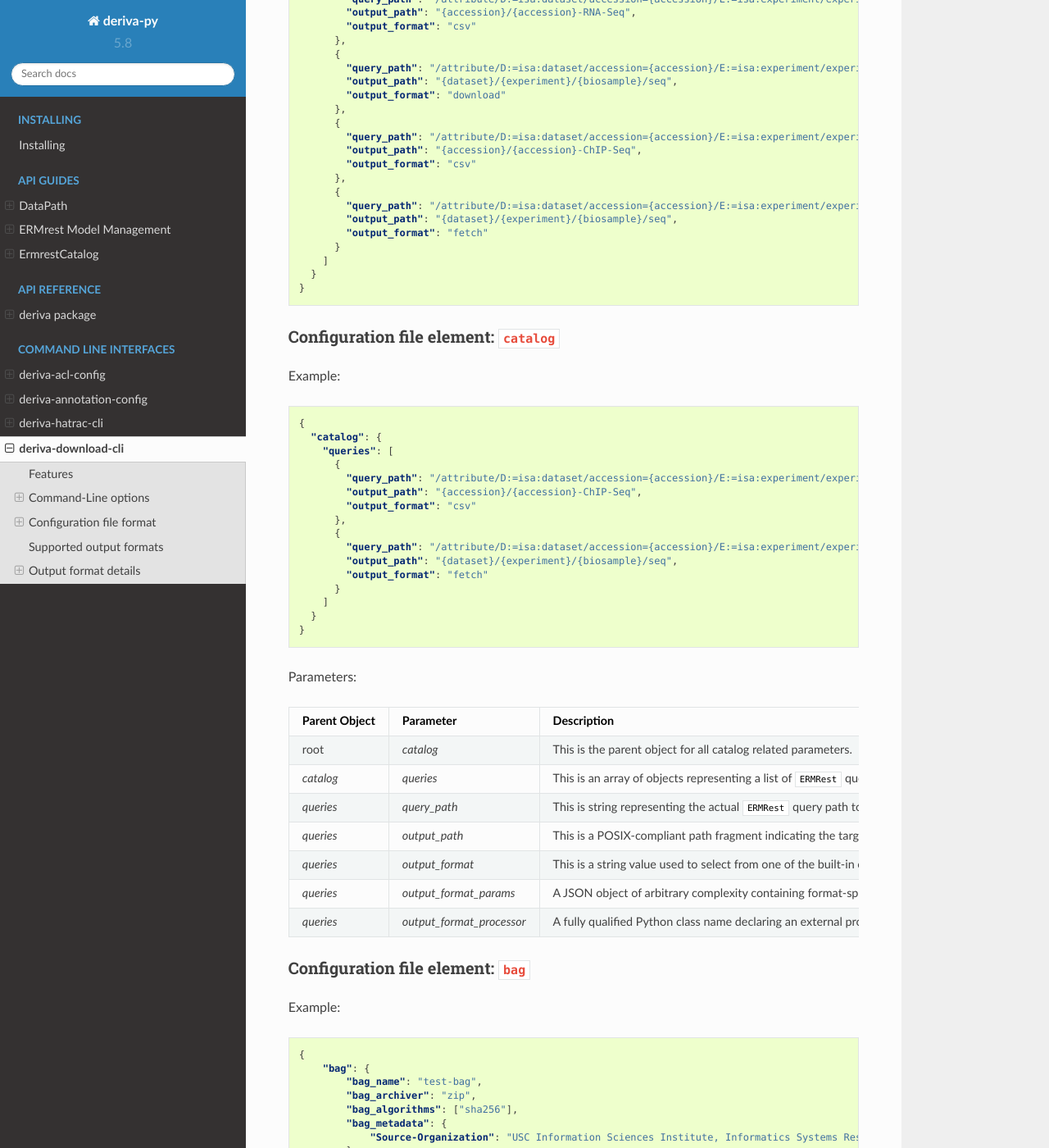
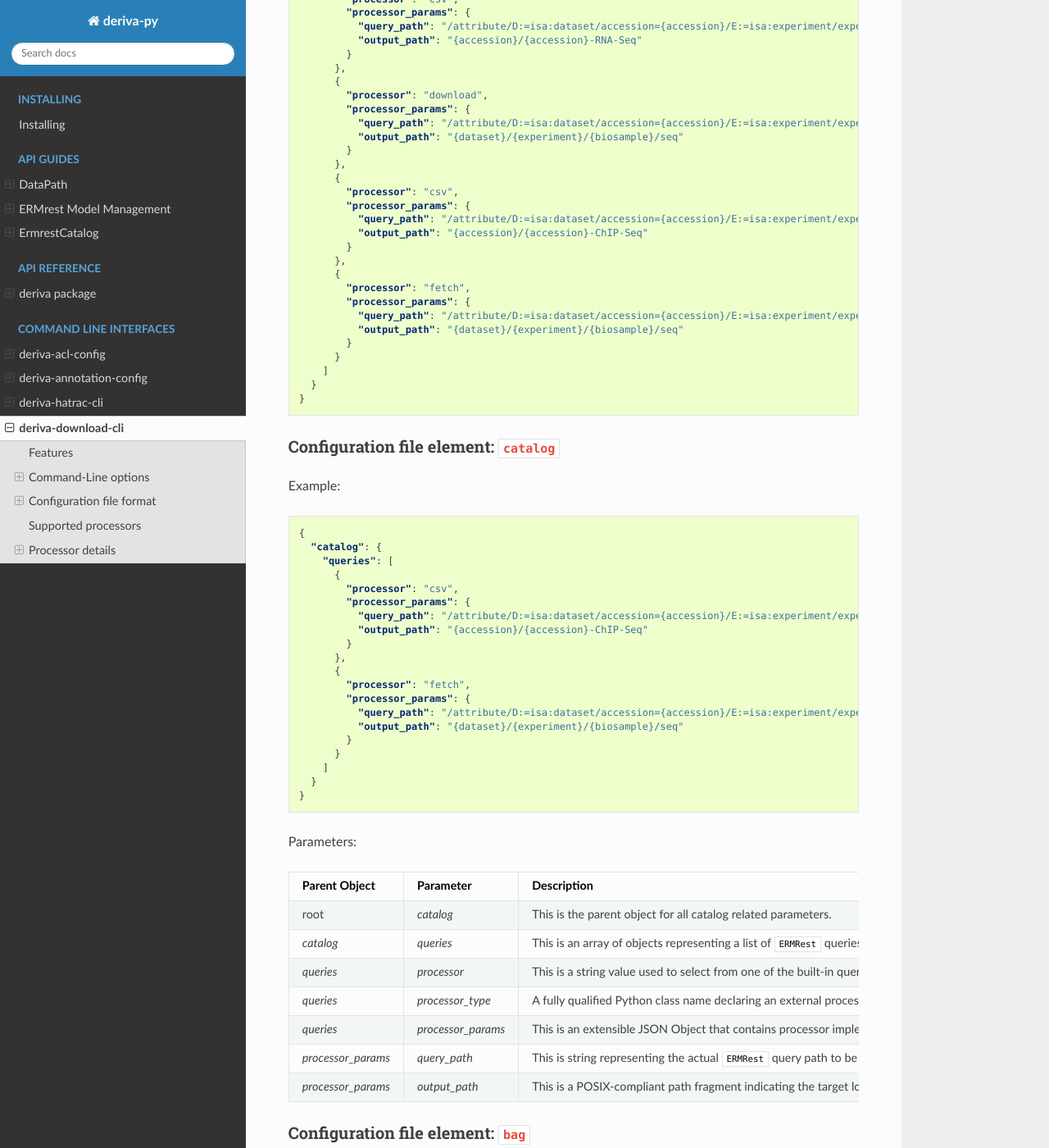
Before and after one commit to informatics-isi-edu/deriva-py, a Sphinx documentation site: the page built from docs/cli/deriva-download-cli.md, in a window 1280 px wide and 1400 px high, scrolled down 2743 px. Shown: the whole window at 82% size. Built offline with Sphinx 7.4.7 and the Read the Docs theme 2.0.0, drawn with Linux system fonts in a browser that asks for light colours; pages that are not in the unit, such as notebooks, are missing from menus; some of the changed text lies outside the part shown.

Commit message:
Update documentation.

````diff
--- a/docs/cli/deriva-download-cli.md
+++ b/docs/cli/deriva-download-cli.md
@@ -106,24 +106,32 @@ Example configuration file:
   "catalog": {
     "queries": [
       {
-        "query_path": "/attribute/D:=isa:dataset/accession={accession}/E:=isa:experiment/experiment_type:=isa:experiment_type/term=RNA%20expression%20%28RNA-seq%29/$E/STRAND:=vocabulary:strandedness/$E/R:=isa:replicate/SAMPLE:=isa:biosample/SPEC:=vocabulary:species/$R/SEQ:=isa:sequencing_data/PAIRED:=vocabulary:paired_end_or_single_read/$SEQ/file_format:=vocabulary:file_format/term=FastQ/$SEQ/dataset:=D:accession,experiment:=E:RID,biosample:=SAMPLE:RID,replicate:=R:RID,bioreplicate_num:=R:bioreplicate_number,techreplicate_num:=R:technical_replicate_number,species:=SPEC:term,paired:=PAIRED:term,stranded:=STRAND:term,read:=SEQ:read,file:=SEQ:RID,filename:=SEQ:filename,url:=SEQ:url",
-        "output_path": "{accession}/{accession}-RNA-Seq",
-        "output_format": "csv"
+        "processor": "csv",
+        "processor_params": {
+          "query_path": "/attribute/D:=isa:dataset/accession={accession}/E:=isa:experiment/experiment_type:=isa:experiment_type/term=RNA%20expression%20%28RNA-seq%29/$E/STRAND:=vocabulary:strandedness/$E/R:=isa:replicate/SAMPLE:=isa:biosample/SPEC:=vocabulary:species/$R/SEQ:=isa:sequencing_data/PAIRED:=vocabulary:paired_end_or_single_read/$SEQ/file_format:=vocabulary:file_format/term=FastQ/$SEQ/dataset:=D:accession,experiment:=E:RID,biosample:=SAMPLE:RID,replicate:=R:RID,bioreplicate_num:=R:bioreplicate_number,techreplicate_num:=R:technical_replicate_number,species:=SPEC:term,paired:=PAIRED:term,stranded:=STRAND:term,read:=SEQ:read,file:=SEQ:RID,filename:=SEQ:filename,url:=SEQ:url",
+          "output_path": "{accession}/{accession}-RNA-Seq"
+        }
       },
       {
-        "query_path": "/attribute/D:=isa:dataset/accession={accession}/E:=isa:experiment/experiment_type:=isa:experiment_type/term=RNA%20expression%20%28RNA-seq%29/$E/STRAND:=vocabulary:strandedness/$E/R:=isa:replicate/SAMPLE:=isa:biosample/SPEC:=vocabulary:species/$R/SEQ:=isa:sequencing_data/PAIRED:=vocabulary:paired_end_or_single_read/$SEQ/file_format:=vocabulary:file_format/term=FastQ/$SEQ/dataset:=D:RID,experiment:=E:RID,biosample:=SAMPLE:RID,file:=SEQ:RID,filename:=SEQ:filename,size:=SEQ:byte_count,md5:=SEQ:md5,url:=SEQ:url",
-        "output_path": "{dataset}/{experiment}/{biosample}/seq",
-        "output_format": "download"
+        "processor": "download",
+        "processor_params": {
+          "query_path": "/attribute/D:=isa:dataset/accession={accession}/E:=isa:experiment/experiment_type:=isa:experiment_type/term=RNA%20expression%20%28RNA-seq%29/$E/STRAND:=vocabulary:strandedness/$E/R:=isa:replicate/SAMPLE:=isa:biosample/SPEC:=vocabulary:species/$R/SEQ:=isa:sequencing_data/PAIRED:=vocabulary:paired_end_or_single_read/$SEQ/file_format:=vocabulary:file_format/term=FastQ/$SEQ/dataset:=D:RID,experiment:=E:RID,biosample:=SAMPLE:RID,file:=SEQ:RID,filename:=SEQ:filename,size:=SEQ:byte_count,md5:=SEQ:md5,url:=SEQ:url",
+          "output_path": "{dataset}/{experiment}/{biosample}/seq"
+        }
       },
       {
-        "query_path": "/attribute/D:=isa:dataset/accession={accession}/E:=isa:experiment/experiment_type:=isa:experiment_type/term=Chip-seq/$E/TARGET:=vocabulary:target_of_assay/$E/R:=isa:replicate/SAMPLE:=isa:biosample/SPEC:=vocabulary:species/$R/SEQ:=isa:sequencing_data/PAIRED:=vocabulary:paired_end_or_single_read/$SEQ/file_format:=vocabulary:file_format/term=FastQ/$SEQ/dataset:=D:accession,experiment:=E:RID,control:=E:control_assay,biosample:=SAMPLE:RID,replicate:=R:RID,bioreplicate_num:=R:bioreplicate_number,technical_replicate_num:=R:technical_replicate_number,species:=SPEC:term,target:=TARGET:term,paired:=PAIRED:term,read:=SEQ:read,file:=SEQ:RID,filename:=SEQ:filename,url:=SEQ:url",
-        "output_path": "{accession}/{accession}-ChIP-Seq",
-        "output_format": "csv"
+        "processor": "csv",
+        "processor_params": {
+          "query_path": "/attribute/D:=isa:dataset/accession={accession}/E:=isa:experiment/experiment_type:=isa:experiment_type/term=Chip-seq/$E/TARGET:=vocabulary:target_of_assay/$E/R:=isa:replicate/SAMPLE:=isa:biosample/SPEC:=vocabulary:species/$R/SEQ:=isa:sequencing_data/PAIRED:=vocabulary:paired_end_or_single_read/$SEQ/file_format:=vocabulary:file_format/term=FastQ/$SEQ/dataset:=D:accession,experiment:=E:RID,control:=E:control_assay,biosample:=SAMPLE:RID,replicate:=R:RID,bioreplicate_num:=R:bioreplicate_number,technical_replicate_num:=R:technical_replicate_number,species:=SPEC:term,target:=TARGET:term,paired:=PAIRED:term,read:=SEQ:read,file:=SEQ:RID,filename:=SEQ:filename,url:=SEQ:url",
+          "output_path": "{accession}/{accession}-ChIP-Seq"
+        }
       },
       {
-        "query_path": "/attribute/D:=isa:dataset/accession={accession}/E:=isa:experiment/experiment_type:=isa:experiment_type/term=Chip-seq/$E/TARGET:=vocabulary:target_of_assay/$E/R:=isa:replicate/SAMPLE:=isa:biosample/SPEC:=vocabulary:species/$R/SEQ:=isa:sequencing_data/PAIRED:=vocabulary:paired_end_or_single_read/$SEQ/file_format:=vocabulary:file_format/term=FastQ/$SEQ/dataset:=D:accession,experiment:=E:RID,biosample:=SAMPLE:RID,technical_replicate_num:=R:technical_replicate_number,file:=SEQ:RID,filename:=SEQ:filename,size:=SEQ:byte_count,md5:=SEQ:md5,url:=SEQ:url",
-        "output_path": "{dataset}/{experiment}/{biosample}/seq",
-        "output_format": "fetch"
+        "processor": "fetch",
+        "processor_params": {
+          "query_path": "/attribute/D:=isa:dataset/accession={accession}/E:=isa:experiment/experiment_type:=isa:experiment_type/term=Chip-seq/$E/TARGET:=vocabulary:target_of_assay/$E/R:=isa:replicate/SAMPLE:=isa:biosample/SPEC:=vocabulary:species/$R/SEQ:=isa:sequencing_data/PAIRED:=vocabulary:paired_end_or_single_read/$SEQ/file_format:=vocabulary:file_format/term=FastQ/$SEQ/dataset:=D:accession,experiment:=E:RID,biosample:=SAMPLE:RID,technical_replicate_num:=R:technical_replicate_number,file:=SEQ:RID,filename:=SEQ:filename,size:=SEQ:byte_count,md5:=SEQ:md5,url:=SEQ:url",
+          "output_path": "{dataset}/{experiment}/{biosample}/seq"
+        }
       }
     ]
   }
@@ -138,14 +146,18 @@ Example:
   "catalog": {
     "queries": [
       {
-        "query_path": "/attribute/D:=isa:dataset/accession={accession}/E:=isa:experiment/experiment_type:=isa:experiment_type/term=Chip-seq/$E/TARGET:=vocabulary:target_of_assay/$E/R:=isa:replicate/SAMPLE:=isa:biosample/SPEC:=vocabulary:species/$R/SEQ:=isa:sequencing_data/PAIRED:=vocabulary:paired_end_or_single_read/$SEQ/file_format:=vocabulary:file_format/term=FastQ/$SEQ/dataset:=D:accession,experiment:=E:RID,control:=E:control_assay,biosample:=SAMPLE:RID,replicate:=R:RID,bioreplicate_num:=R:bioreplicate_number,technical_replicate_num:=R:technical_replicate_number,species:=SPEC:term,target:=TARGET:term,paired:=PAIRED:term,read:=SEQ:read,file:=SEQ:RID,filename:=SEQ:filename,url:=SEQ:url",
-        "output_path": "{accession}/{accession}-ChIP-Seq",
-        "output_format": "csv"
+        "processor": "csv",
+        "processor_params": {
+          "query_path": "/attribute/D:=isa:dataset/accession={accession}/E:=isa:experiment/experiment_type:=isa:experiment_type/term=Chip-seq/$E/TARGET:=vocabulary:target_of_assay/$E/R:=isa:replicate/SAMPLE:=isa:biosample/SPEC:=vocabulary:species/$R/SEQ:=isa:sequencing_data/PAIRED:=vocabulary:paired_end_or_single_read/$SEQ/file_format:=vocabulary:file_format/term=FastQ/$SEQ/dataset:=D:accession,experiment:=E:RID,control:=E:control_assay,biosample:=SAMPLE:RID,replicate:=R:RID,bioreplicate_num:=R:bioreplicate_number,technical_replicate_num:=R:technical_replicate_number,species:=SPEC:term,target:=TARGET:term,paired:=PAIRED:term,read:=SEQ:read,file:=SEQ:RID,filename:=SEQ:filename,url:=SEQ:url",
+          "output_path": "{accession}/{accession}-ChIP-Seq"
+        }
       },
       {
-        "query_path": "/attribute/D:=isa:dataset/accession={accession}/E:=isa:experiment/experiment_type:=isa:experiment_type/term=Chip-seq/$E/TARGET:=vocabulary:target_of_assay/$E/R:=isa:replicate/SAMPLE:=isa:biosample/SPEC:=vocabulary:species/$R/SEQ:=isa:sequencing_data/PAIRED:=vocabulary:paired_end_or_single_read/$SEQ/file_format:=vocabulary:file_format/term=FastQ/$SEQ/dataset:=D:accession,experiment:=E:RID,biosample:=SAMPLE:RID,technical_replicate_num:=R:technical_replicate_number,file:=SEQ:RID,filename:=SEQ:filename,size:=SEQ:byte_count,md5:=SEQ:md5,url:=SEQ:url",
-        "output_path": "{dataset}/{experiment}/{biosample}/seq",
-        "output_format": "fetch"
+        "processor": "fetch",
+        "processor_params": {
+          "query_path": "/attribute/D:=isa:dataset/accession={accession}/E:=isa:experiment/experiment_type:=isa:experiment_type/term=Chip-seq/$E/TARGET:=vocabulary:target_of_assay/$E/R:=isa:replicate/SAMPLE:=isa:biosample/SPEC:=vocabulary:species/$R/SEQ:=isa:sequencing_data/PAIRED:=vocabulary:paired_end_or_single_read/$SEQ/file_format:=vocabulary:file_format/term=FastQ/$SEQ/dataset:=D:accession,experiment:=E:RID,biosample:=SAMPLE:RID,technical_replicate_num:=R:technical_replicate_number,file:=SEQ:RID,filename:=SEQ:filename,size:=SEQ:byte_count,md5:=SEQ:md5,url:=SEQ:url",
+          "output_path": "{dataset}/{experiment}/{biosample}/seq"
+        }
       }
     ]
   }
@@ -157,11 +169,11 @@ Parameters:
 | --- | --- | --- | --- |
 |root|*catalog*|This is the parent object for all catalog related parameters.|No
 |*catalog*|*queries*|This is an array of objects representing a list of `ERMRest` queries and the logical outputs of these queries. The logical outputs of each query are then in turn processed by an *output format processor*, which can either be one of a set of default processors, or an external class conforming to a specified interface.|No
-|*queries*|*query_path*|This is string representing the actual `ERMRest` query path to be used in the HTTP(S) GET request. It SHOULD already be percent-encoded per [RFC 3986](https://tools.ietf.org/html/rfc3986#section-2.1) if it contains any characters outside of the unreserved set.|Yes
-|*queries*|*output_path*|This is a POSIX-compliant path fragment indicating the target location of the retrieved data relative to the specified base download directory.|Yes
-|*queries*|*output_format*|This is a string value used to select from one of the built-in output processor formats. Valid values are `env`, `csv`, `json`, `json-stream`, `download`, or `fetch`.|No
-|*queries*|*output_format_params*|A JSON object of arbitrary complexity containing format-specific processing instructions that will be passed to the `output_format_processor` instance to be used. This is a context-specific parameter, i.e., this parameter MAY be required for a given `output_format_processor`, otherwise it can be omitted.|No
-|*queries*|*output_format_processor*|A fully qualified Python class name declaring an external processor class instance to use. If this parameter is present, it OVERRIDES the value (if specified) in `output_format`. This class MUST be derived from the base class `deriva.transfer.download.processors.BaseDownloadProcessor`. For example, `"output_processor": "deriva.transfer.download.processors.CSVDownloadProcessor"`.|No
+|*queries*|*processor*|This is a string value used to select from one of the built-in query output processor formats. Valid values are `env`, `csv`, `json`, `json-stream`, `download`, or `fetch`.|No
+|*queries*|*processor_type*|A fully qualified Python class name declaring an external processor class instance to use. If this parameter is present, it OVERRIDES the default value mapped to the specified `processor`. This class MUST be derived from the base class `deriva.transfer.download.processors.BaseDownloadProcessor`. For example, `"processor_type": "deriva.transfer.download.processors.CSVDownloadProcessor"`.|No
+|*queries*|*processor_params*|This is an extensible JSON Object that contains processor implementation-specific parameters.|No
+|*processor_params*|*query_path*|This is string representing the actual `ERMRest` query path to be used in the HTTP(S) GET request. It SHOULD already be percent-encoded per [RFC 3986](https://tools.ietf.org/html/rfc3986#section-2.1) if it contains any characters outside of the unreserved set.|Yes
+|*processor_params*|*output_path*|This is a POSIX-compliant path fragment indicating the target location of the retrieved data relative to the specified base download directory.|Yes
 
 #### Configuration file element: `bag`
 Example:
@@ -204,8 +216,8 @@ Parameters:
 |root|*env*|This is the parent object for all global "environment" variables. Note that the usage of _"env"_ in this case does not refer to the set of OS environment variables, but rather a combination of key-value pairs from the JSON configuration file and CLI arguments.
 |*env*|*[any, 0-N]*|Any number of arguments of the form `key:value` where `value` is a `string`.
 
-## Supported output formats
-The following `output_format` tag values are supported by default:
+## Supported processors
+The following `processor` tag values are supported by default:
 
 | Tag | Type | Description|
 | --- | --- | --- |
@@ -216,19 +228,19 @@ The following `output_format` tag values are supported by default:
 |[`download`](#download)|Asset download|File assets referenced by URL are download to local storage relative to `output_path`.
 |[`fetch`](#fetch)|Asset reference|`Bag`-based. File assets referenced by URL are assigned as remote file references via `fetch.txt`.
 
-## Output format details
-Each _output format processor_ is designed for a specific task, and the task types may vary for a given data export task.
-Some _output formats_ are designed to handle the export of tabular data from the catalog, while others are meant to handle the export of file assets that are referenced by tables in the catalog.
-Other _output formats_ may be implemented that could perform a combination of these tasks, implement a new format, or perform some kind of data transformation.
+## Processor details
+Each _processor_ is designed for a specific task, and the task types may vary for a given data export task.
+Some _processors_ are designed to handle the export of tabular data from the catalog, while others are meant to handle the export of file assets that are referenced by tables in the catalog.
+Other _processors_ may be implemented that could perform a combination of these tasks, implement a new format, or perform some kind of data transformation.
 
 <a name="env"></a>
 ### `env`
-This `output_format` processor performs a catalog query in JSON mode and stores the key-value pairs of the _first_ row of data returned into the metadata context or "working environment" for the download.
+This `processor` processor performs a catalog query in JSON mode and stores the key-value pairs of the _first_ row of data returned into the metadata context or "working environment" for the download.
 These key-value pairs can then be used as interpolation variables in subsequent stages of processing.
 
 <a name="csv"></a>
 ### `csv`
-This `output_format` generates a standard Comma Separated Values formatted text file. The first row is a comma-delimited list of column names, and all subsequent rows are comma-delimted values.  Fields are not enclosed in quotation marks.
+This `processor` generates a standard Comma Separated Values formatted text file. The first row is a comma-delimited list of column names, and all subsequent rows are comma-delimted values.  Fields are not enclosed in quotation marks.
 
 Example output:
 ```
@@ -239,7 +251,7 @@ CNP0002_F15,600018902293,rs6265,0/0,HumanOmniExpress
 
 <a name="json"></a>
 ### `json`
-This `output_format` generates a text file containing a JSON Array of row data, where each JSON object in the array represents one row.
+This `processor` generates a text file containing a JSON Array of row data, where each JSON object in the array represents one row.
 
 Example output:
 ```json
@@ -249,7 +261,7 @@ Example output:
 
 <a name="jsons"></a>
 ### `json-stream`
-This `output_format` generates a text file containing multiple lines of individual JSON objects terminated by the _newline_ line terminator `\n`. This
+This `processor` generates a text file containing multiple lines of individual JSON objects terminated by the _newline_ line terminator `\n`. This
 format is generally used when the result set is too prohibitively large to parse as a single JSON object and instead can be processed on a line-by-line basis.
 
 Example output:
@@ -260,7 +272,7 @@ Example output:
 
 <a name="download"></a>
 ### `download`
-This `output_format` processor performs multiple actions. First, it issues a `json-stream` catalog query against the specified `query_path`,
+This `processor` performs multiple actions. First, it issues a `json-stream` catalog query against the specified `query_path`,
 in order to generate a _file download manifest_ file named `download-manifest.json`. This manifest is simply a set of rows which MUST contain at least one field named `url`, and MAY contain a field named `filename`,
 and MAY contain other abritrary fields. If the `filename` field is present, it will be appended to the final (calculated) `output_path`, otherwise the application will perform a _HEAD_ HTTP request against
 the `url` for the `Content-Disposition` of the referenced file asset. If this query fails to determine the filename, the application falls back to using the final string component of the `url` field after the last `/` character.
@@ -272,9 +284,11 @@ After the _file download manifest_ is generated, the application attempts to dow
 For example, the following configuration stanza:
 ```json
 {
-  "query_path": "/attribute/D:=isa:dataset/accession={accession}/E:=isa:experiment/experiment_type:=isa:experiment_type/term=RNA%20expression%20%28RNA-seq%29/$E/STRAND:=vocabulary:strandedness/$E/R:=isa:replicate/SAMPLE:=isa:biosample/SPEC:=vocabulary:species/$R/SEQ:=isa:sequencing_data/PAIRED:=vocabulary:paired_end_or_single_read/$SEQ/file_format:=vocabulary:file_format/term=FastQ/$SEQ/dataset:=D:RID,experiment:=E:RID,biosample:=SAMPLE:RID,file:=SEQ:RID,filename:=SEQ:filename,size:=SEQ:byte_count,md5:=SEQ:md5,url:=SEQ:url",
-  "output_path": "{dataset}/{experiment}/{biosample}/seq",
-  "output_format": "download"
+  "processor": "download",
+  "processor_params": {
+    "query_path": "/attribute/D:=isa:dataset/accession={accession}/E:=isa:experiment/experiment_type:=isa:experiment_type/term=RNA%20expression%20%28RNA-seq%29/$E/STRAND:=vocabulary:strandedness/$E/R:=isa:replicate/SAMPLE:=isa:biosample/SPEC:=vocabulary:species/$R/SEQ:=isa:sequencing_data/PAIRED:=vocabulary:paired_end_or_single_read/$SEQ/file_format:=vocabulary:file_format/term=FastQ/$SEQ/dataset:=D:RID,experiment:=E:RID,biosample:=SAMPLE:RID,file:=SEQ:RID,filename:=SEQ:filename,size:=SEQ:byte_count,md5:=SEQ:md5,url:=SEQ:url",
+    "output_path": "{dataset}/{experiment}/{biosample}/seq"
+  }
 }
 ```
 
@@ -299,7 +313,7 @@ After the `output_path` template string is interpolated with the values of the e
 
 <a name="fetch"></a>
 ### `fetch`
-This `output_format` processor performs multiple actions. First, it issues a `json-stream` catalog query against the specified `query_path`, in order to generate a  _file download manifest_.
+This `processor` performs multiple actions. First, it issues a `json-stream` catalog query against the specified `query_path`, in order to generate a  _file download manifest_.
 This manifest is simply a set of rows which MUST contain at least one field named `url`, and SHOULD contain two additional fields: `length`,
 which is the size of the referenced file in bytes, and (at least) one of the following _checksum_ fields; `md5`, `sha1`, `sha256`, `sha512`. If the _length_ and appropriate _checksum_ fields are missing,
 an attempt will be made to dynamically determine these fields from the remote `url` by issuing a _HEAD_ HTTP request and parsing the result headers for the missing information.
--- a/docs/conf.py
+++ b/docs/conf.py
@@ -12,9 +12,9 @@
 # add these directories to sys.path here. If the directory is relative to the
 # documentation root, use os.path.abspath to make it absolute, like shown here.
 #
-# import os
-# import sys
-# sys.path.insert(0, os.path.abspath('.'))
+import os
+import sys
+sys.path.insert(0, os.path.abspath('..'))
 
 
 # -- Project information -----------------------------------------------------
@@ -23,10 +23,18 @@ project = 'deriva-py'
 copyright = '2018, USC Information Sciences Institute, Informatics Systems Research Division'
 author = 'USC Information Sciences Institute, Informatics Systems Research Division'
 
+
+# -- Project version ---------------------------------------------------------
+import re
+import io
+__version__ = re.search(
+    r'__version__\s*=\s*[\'"]([^\'"]*)[\'"]',
+    io.open('../deriva/core/__init__.py', encoding='utf_8_sig').read()
+    ).group(1)
 # The short X.Y version
-version = '5.8'
+version = __version__
 # The full version, including alpha/beta/rc tags
-release = '5.8'
+release = __version__
 
 
 # -- General configuration ---------------------------------------------------
--- a/docs/index.rst
+++ b/docs/index.rst
@@ -14,7 +14,7 @@
    README
 
 .. toctree::
-   :maxdepth: 4
+   :maxdepth: 10
    :caption: API Reference
 
    api/deriva
````
Also changed, not shown: docs/api/deriva.core.utils.rst (+8 -0 lines), docs/api/deriva.transfer.download.processors.rst (+12 -19 lines), docs/project-tutorial.md (+12 -10 lines), 2 other files.
